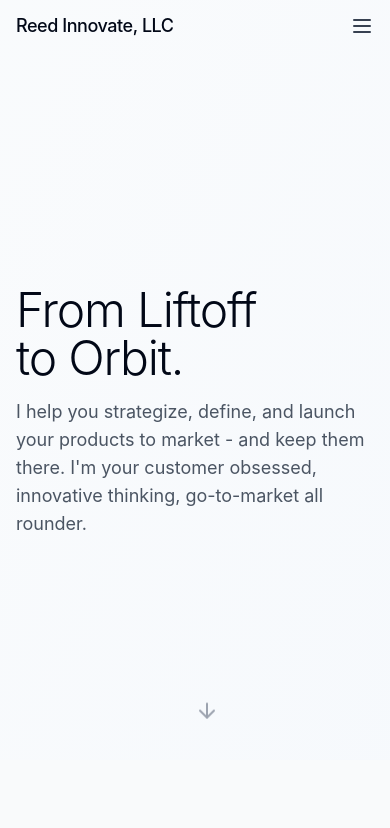
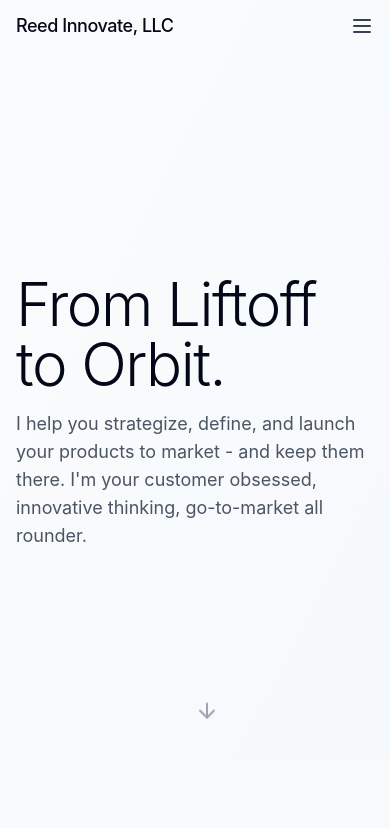
Before and after one commit to ReedInnovate/reedinnovatellc-mainsite, a React (Vite) app: page / in a window 390 px wide. Shown: the top 828 px of the page. Built offline with nearby package versions, Linux system fonts and the light colour scheme; a web font is replaced by a local one.

Commit message:
Visual edit in Lovable
Edited UI in Lovable

```diff
--- a/src/components/sections/HeroSection.tsx
+++ b/src/components/sections/HeroSection.tsx
@@ -1,29 +1,24 @@
-
 import { ArrowDown } from 'lucide-react';
-
 const HeroSection = () => {
-  return (
-    <section className="relative min-h-[90vh] md:min-h-screen flex items-center">
+  return <section className="relative min-h-[90vh] md:min-h-screen flex items-center">
       <div className="absolute inset-0 bg-gradient-to-br from-white/20 to-blue-50/20 -z-10" />
 
       <div className="container mx-auto px-4 md:px-6 pt-16 md:pt-20">
         <div className="grid grid-cols-1 lg:grid-cols-2 gap-8 md:gap-12 items-center">
           <div className="space-y-4 md:space-y-6 text-left lg:text-left">
-            <h1 className="text-5xl sm:text-5xl md:text-6xl lg:text-7xl xl:text-8xl font-light tracking-tight animate-fade-in-left">
+            <h1 className="sm:text-5xl md:text-6xl lg:text-7xl xl:text-8xl font-light tracking-tight animate-fade-in-left text-6xl">
               From Liftoff <br />to Orbit.
             </h1>
-            <p className="text-lg md:text-xl lg:text-2xl text-gray-600 max-w-lg lg:mx-0 animate-fade-in-left" style={{ animationDelay: '200ms' }}>
+            <p className="text-lg md:text-xl lg:text-2xl text-gray-600 max-w-lg lg:mx-0 animate-fade-in-left" style={{
+            animationDelay: '200ms'
+          }}>
               I help you strategize, define, and launch your products to market - and keep them there. I'm your customer obsessed, innovative thinking, go-to-market all rounder.
             </p>
           </div>
           <div className="hidden lg:block">
             <div className="relative">
               <div className="flex justify-center items-center animate-float">
-                <img
-                  src="/lovable-uploads/85e56610-59b3-4288-a019-b649c29ab134.png"
-                  alt="Rocket launching"
-                  className="w-1/2 h-auto object-contain"
-                />
+                <img src="/lovable-uploads/85e56610-59b3-4288-a019-b649c29ab134.png" alt="Rocket launching" className="w-1/2 h-auto object-contain" />
               </div>
             </div>
           </div>
@@ -35,8 +30,6 @@ const HeroSection = () => {
           <ArrowDown size={24} className="text-gray-400" />
         </a>
       </div>
-    </section>
-  );
+    </section>;
 };
-
 export default HeroSection;
```
